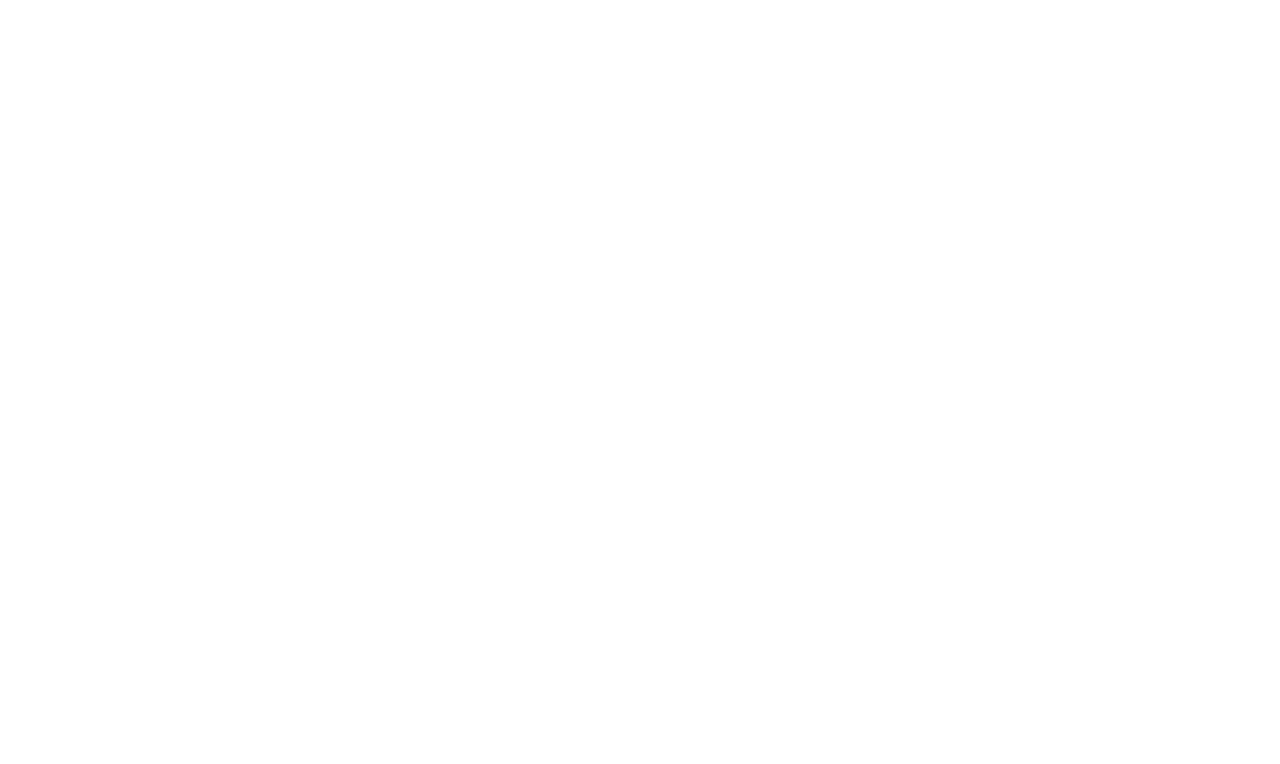
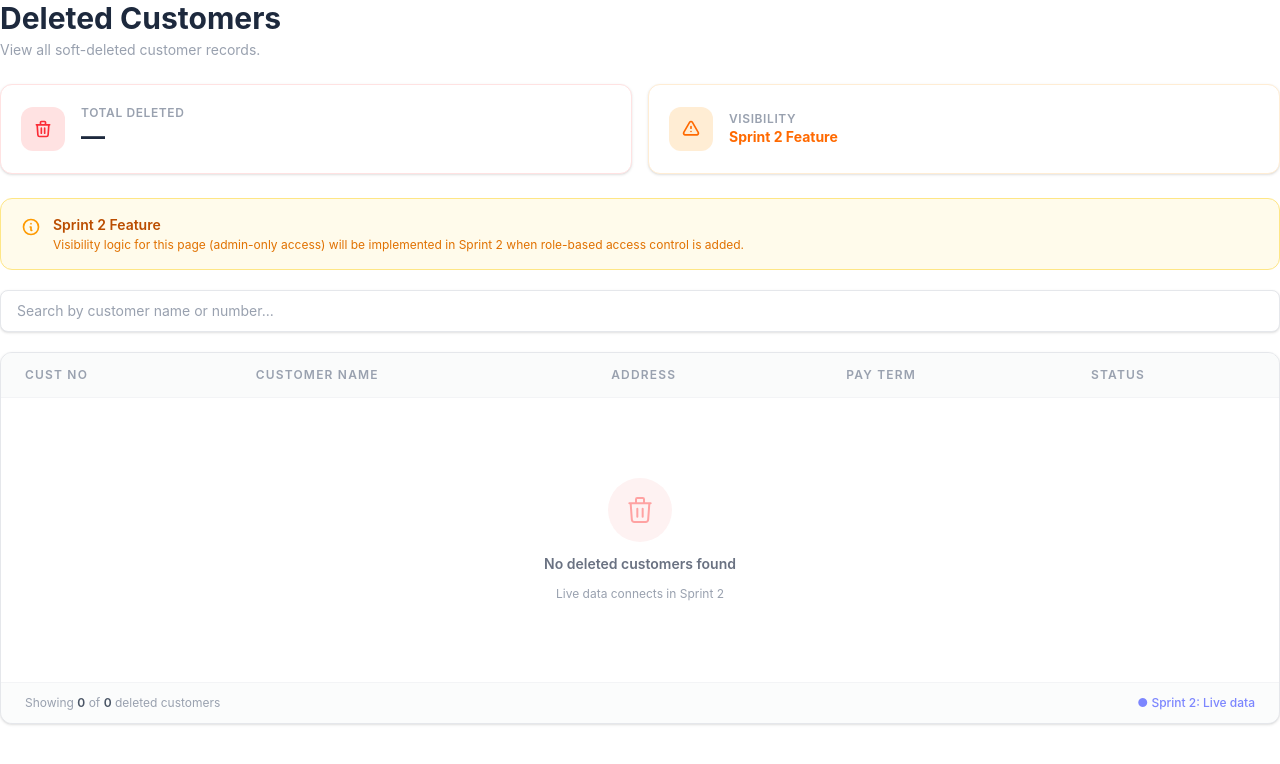
Before and after one commit to JerylsonMedina/hope-cms, a React (Vite) app: page /auth/callback in a window 1280 px wide. Before the commit this address had no page. Shown: the top 764 px of the page. Built offline with nearby package versions, Linux system fonts and the light colour scheme.

Commit message:
feat/ui-auth-callback: Added auth callback loading page with spinner

```diff
--- a/src/App.jsx
+++ b/src/App.jsx
@@ -7,6 +7,7 @@
 import AdminPage from "./pages/AdminPage"
 import DeletedCustomersPage from "./pages/DeletedCustomersPage"
 import AppShell from "./components/AppShell"
+import AuthCallbackPage from "./components/AuthCallbackPage"
 
 function App() {
   return (
@@ -15,6 +16,7 @@
         {/* Public routes - NO shell */}
         <Route path="/" element={<LoginPage />} />
         <Route path="/register" element={<RegisterPage />} />
+        <Route path="/auth/callback" element={<AuthCallbackPage />} />
 
         {/* Protected routes - wrapped in AppShell */}
         <Route path="/customers" element={<AppShell><CustomersPage /></AppShell>} />
--- /dev/null
+++ b/src/components/AuthCallbackPage.jsx
@@ -0,0 +1,168 @@
+  import { useState } from 'react'
+
+function DeletedCustomersPage() {
+  const [search, setSearch] = useState('')
+
+  // Sprint 2: replace with real Supabase data
+  const deletedCustomers = []
+
+  const filtered = deletedCustomers.filter((c) =>
+    c.custname?.toLowerCase().includes(search.toLowerCase()) ||
+    c.custno?.toLowerCase().includes(search.toLowerCase())
+  )
+
+  return (
+    <div>
+
+      {/* Page Header */}
+      <div className="mb-6">
+        <h1 className="text-3xl font-bold text-slate-800">Deleted Customers</h1>
+        <p className="text-gray-400 text-sm mt-1">
+          View all soft-deleted customer records.
+        </p>
+      </div>
+
+      {/* Summary Cards */}
+      <div className="grid grid-cols-1 sm:grid-cols-2 gap-4 mb-6">
+
+        <div className="bg-white rounded-xl shadow-sm border border-red-100 p-5 flex items-center gap-4">
+          <div className="bg-red-100 text-red-500 rounded-xl p-3 flex-shrink-0">
+            <svg className="w-5 h-5" fill="none" stroke="currentColor" viewBox="0 0 24 24">
+              <path strokeLinecap="round" strokeLinejoin="round" strokeWidth={2}
+                d="M19 7l-.867 12.142A2 2 0 0116.138 21H7.862a2 2 0 01-1.995-1.858L5 7m5 4v6m4-6v6m1-10V4a1 1 0 00-1-1h-4a1 1 0 00-1 1v3M4 7h16" />
+            </svg>
+          </div>
+          <div>
+            <p className="text-xs text-gray-400 uppercase font-semibold tracking-wider">
+              Total Deleted
+            </p>
+            <p className="text-2xl font-bold text-slate-800">
+              {deletedCustomers.length || '—'}
+            </p>
+          </div>
+        </div>
+
+        <div className="bg-white rounded-xl shadow-sm border border-orange-100 p-5 flex items-center gap-4">
+          <div className="bg-orange-100 text-orange-500 rounded-xl p-3 flex-shrink-0">
+            <svg className="w-5 h-5" fill="none" stroke="currentColor" viewBox="0 0 24 24">
+              <path strokeLinecap="round" strokeLinejoin="round" strokeWidth={2}
+                d="M12 9v2m0 4h.01m-6.938 4h13.856c1.54 0 2.502-1.667 1.732-3L13.732 4c-.77-1.333-2.694-1.333-3.464 0L3.34 16c-.77 1.333.192 3 1.732 3z" />
+            </svg>
+          </div>
+          <div>
+            <p className="text-xs text-gray-400 uppercase font-semibold tracking-wider">
+              Visibility
+            </p>
+            <p className="text-sm font-bold text-orange-500">Sprint 2 Feature</p>
+          </div>
+        </div>
+
+      </div>
+
+      {/* Sprint 2 Notice Banner */}
+      <div className="flex items-start gap-3 bg-amber-50 border border-amber-200 rounded-xl px-5 py-4 mb-5">
+        <svg className="w-5 h-5 text-amber-500 flex-shrink-0 mt-0.5" fill="none" stroke="currentColor" viewBox="0 0 24 24">
+          <path strokeLinecap="round" strokeLinejoin="round" strokeWidth={2}
+            d="M13 16h-1v-4h-1m1-4h.01M21 12a9 9 0 11-18 0 9 9 0 0118 0z" />
+        </svg>
+        <div>
+          <p className="text-sm font-semibold text-amber-700">Sprint 2 Feature</p>
+          <p className="text-xs text-amber-600 mt-0.5">
+            Visibility logic for this page (admin-only access) will be implemented in Sprint 2
+            when role-based access control is added.
+          </p>
+        </div>
+      </div>
+
+      {/* Search Bar */}
+      <div className="mb-5">
+        <input
+          type="text"
+          placeholder="Search by customer name or number..."
+          value={search}
+          onChange={(e) => setSearch(e.target.value)}
+          className="w-full bg-white border border-gray-200 rounded-lg px-4 py-2.5 text-sm text-slate-700 placeholder-gray-400 focus:outline-none focus:ring-2 focus:ring-indigo-300 focus:border-indigo-400 transition shadow-sm"
+        />
+      </div>
+
+      {/* Table */}
+      <div className="bg-white rounded-xl shadow-sm border border-gray-200 overflow-hidden">
+        <div className="overflow-x-auto">
+          <table className="min-w-full">
+            <thead>
+              <tr className="border-b border-gray-100 bg-gray-50/80">
+                <th className="px-6 py-3.5 text-left text-xs font-semibold text-gray-400 uppercase tracking-widest">Cust No</th>
+                <th className="px-6 py-3.5 text-left text-xs font-semibold text-gray-400 uppercase tracking-widest">Customer Name</th>
+                <th className="px-6 py-3.5 text-left text-xs font-semibold text-gray-400 uppercase tracking-widest">Address</th>
+                <th className="px-6 py-3.5 text-left text-xs font-semibold text-gray-400 uppercase tracking-widest">Pay Term</th>
+                <th className="px-6 py-3.5 text-left text-xs font-semibold text-gray-400 uppercase tracking-widest">Status</th>
+              </tr>
+            </thead>
+            <tbody>
+              {filtered.length === 0 ? (
+                <tr>
+                  <td colSpan="5" className="px-6 py-20 text-center">
+                    <div className="flex flex-col items-center gap-3">
+                      <div className="bg-red-50 text-red-300 rounded-full p-4">
+                        <svg className="w-8 h-8" fill="none" stroke="currentColor" viewBox="0 0 24 24">
+                          <path strokeLinecap="round" strokeLinejoin="round" strokeWidth={1.5}
+                            d="M19 7l-.867 12.142A2 2 0 0116.138 21H7.862a2 2 0 01-1.995-1.858L5 7m5 4v6m4-6v6m1-10V4a1 1 0 00-1-1h-4a1 1 0 00-1 1v3M4 7h16" />
+                        </svg>
+                      </div>
+                      <p className="text-sm font-semibold text-gray-500">
+                        No deleted customers found
+                      </p>
+                      <p className="text-xs text-gray-400">
+                        Live data connects in Sprint 2
+                      </p>
+                    </div>
+                  </td>
+                </tr>
+              ) : (
+                filtered.map((customer, index) => (
+                  <tr
+                    key={customer.custno}
+                    className={`border-b border-gray-100 hover:bg-red-50/20 transition-colors duration-100 ${
+                      index % 2 === 0 ? 'bg-white' : 'bg-gray-50/40'
+                    }`}
+                  >
+                    <td className="px-6 py-4 text-sm font-mono text-gray-400">
+                      {customer.custno}
+                    </td>
+                    <td className="px-6 py-4 text-sm font-medium text-gray-400 line-through">
+                      {customer.custname}
+                    </td>
+                    <td className="px-6 py-4 text-sm text-gray-400">
+                      {customer.address}
+                    </td>
+                    <td className="px-6 py-4 text-sm text-gray-400">
+                      {customer.payterm}
+                    </td>
+                    <td className="px-6 py-4">
+                      <span className="inline-flex items-center gap-1.5 bg-red-50 text-red-500 border border-red-200 text-xs font-semibold px-2.5 py-1 rounded-full">
+                        <span className="w-1.5 h-1.5 bg-red-400 rounded-full"></span>
+                        DELETED
+                      </span>
+                    </td>
+                  </tr>
+                ))
+              )}
+            </tbody>
+          </table>
+        </div>
+
+        {/* Table Footer */}
+        <div className="px-6 py-3 border-t border-gray-100 bg-gray-50/60 flex items-center justify-between">
+          <p className="text-xs text-gray-400">
+            Showing <span className="text-gray-600 font-semibold">{filtered.length}</span> of{' '}
+            <span className="text-gray-600 font-semibold">{deletedCustomers.length}</span> deleted customers
+          </p>
+          <span className="text-xs text-indigo-400 font-medium">● Sprint 2: Live data</span>
+        </div>
+      </div>
+
+    </div>
+  )
+}
+
+export default DeletedCustomersPage
```
